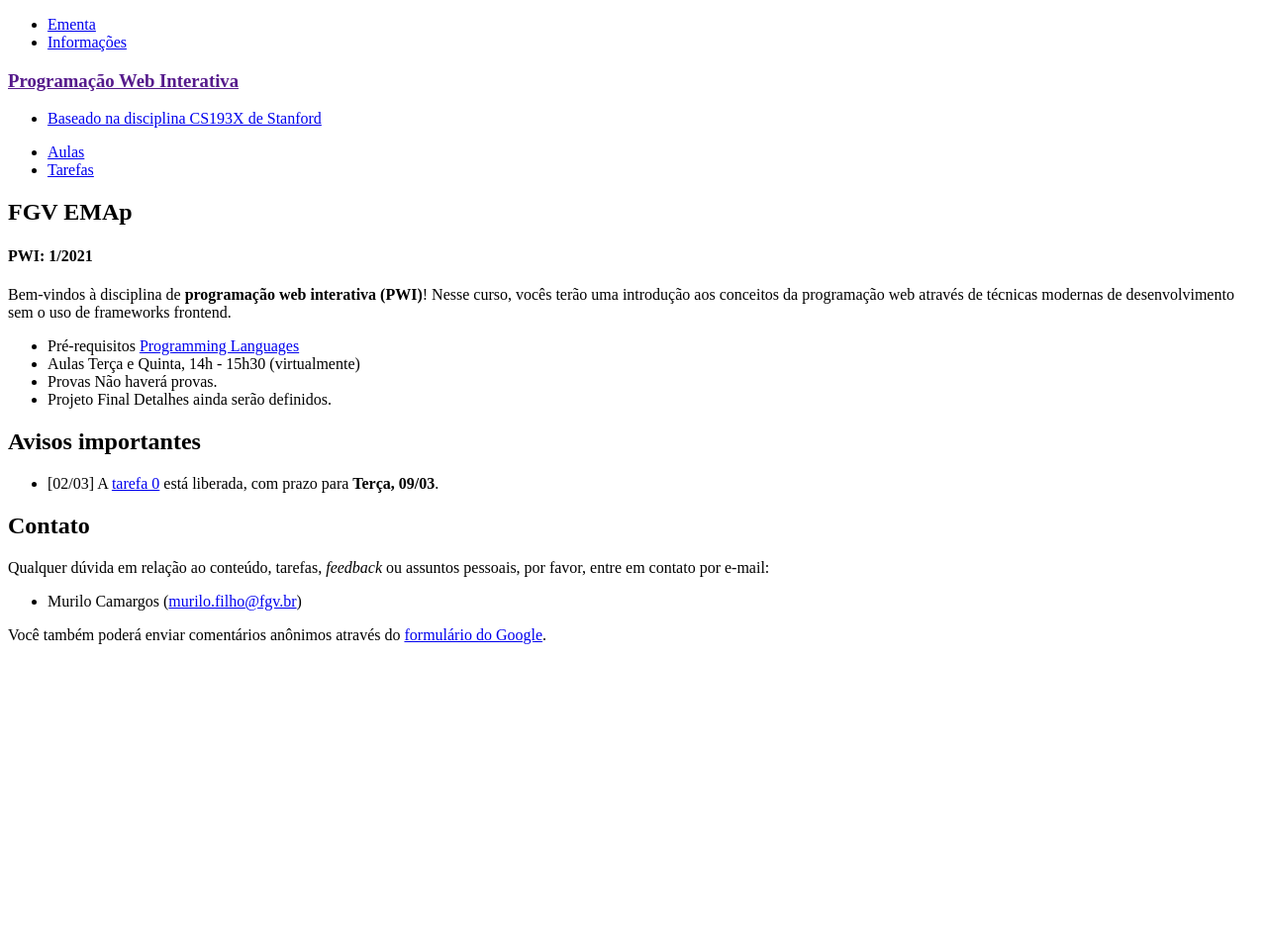
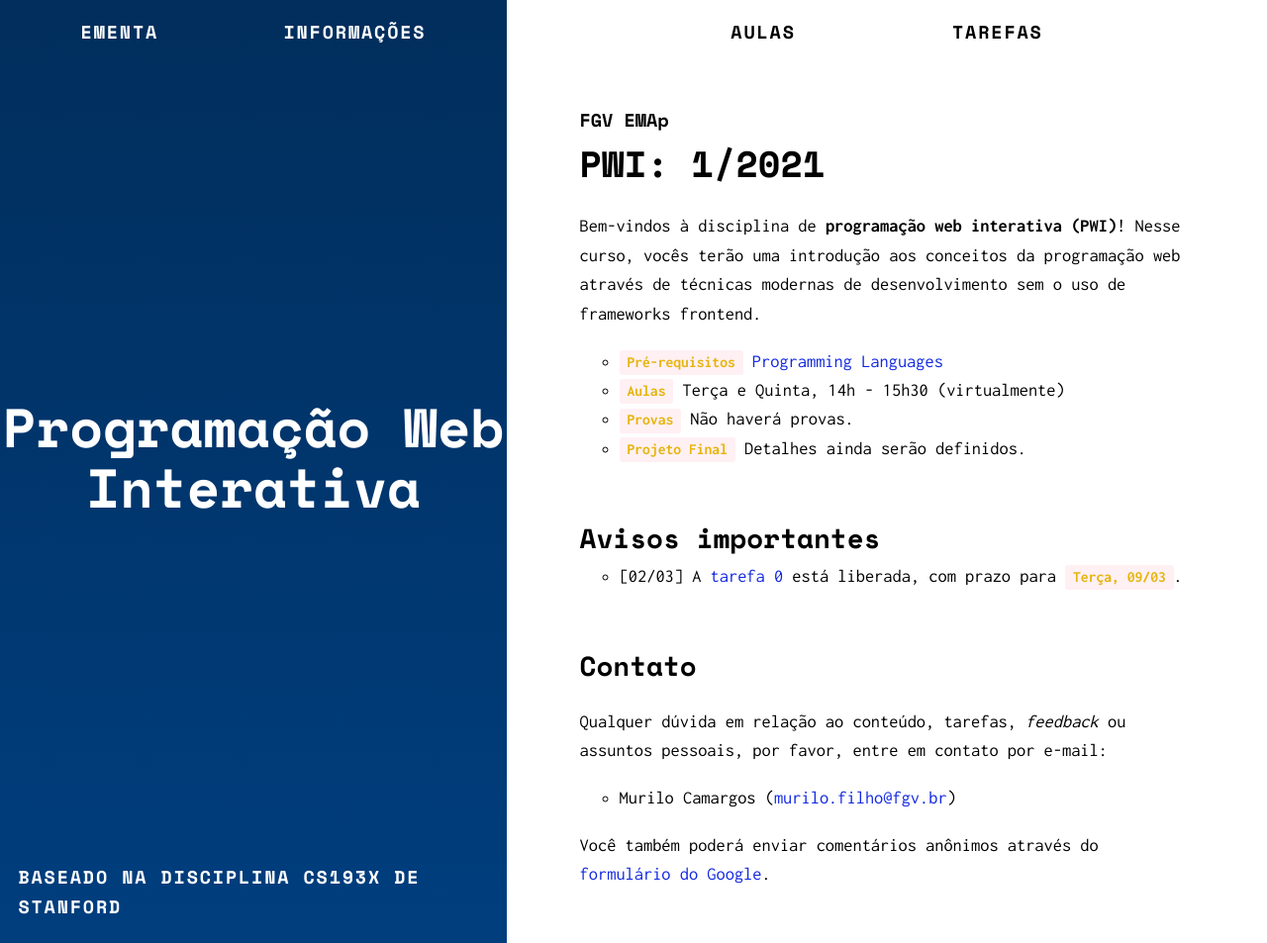
Before and after one commit to murilocamargos/iwp, a Jekyll site: the page built from index.html, in a window 1280 px wide and 953 px high. Shown: the whole window at 99% size. Built offline with Jekyll 4.4.1, drawn with Linux system fonts in a browser that asks for light colours.

Commit message:
Muda caminho do arquivo CSS

```diff
--- a/_layouts/default.html
+++ b/_layouts/default.html
@@ -8,7 +8,7 @@
     <meta name="viewport" content="width=device-width, initial-scale=1">
     <link rel="preconnect" href="https://fonts.gstatic.com">
     <link rel="stylesheet" href="https://fonts.googleapis.com/css?family=Inconsolata:400,700|Space+Mono:400,700|Open+Sans:400,700">
-    <link rel="stylesheet" href="/pwi-1-2021/assets/css/styles.css"/>
+    <link rel="stylesheet" href="/assets/css/styles.css"/>
   </head>
   <body>
     <div id="container" class="sidebar">
```
